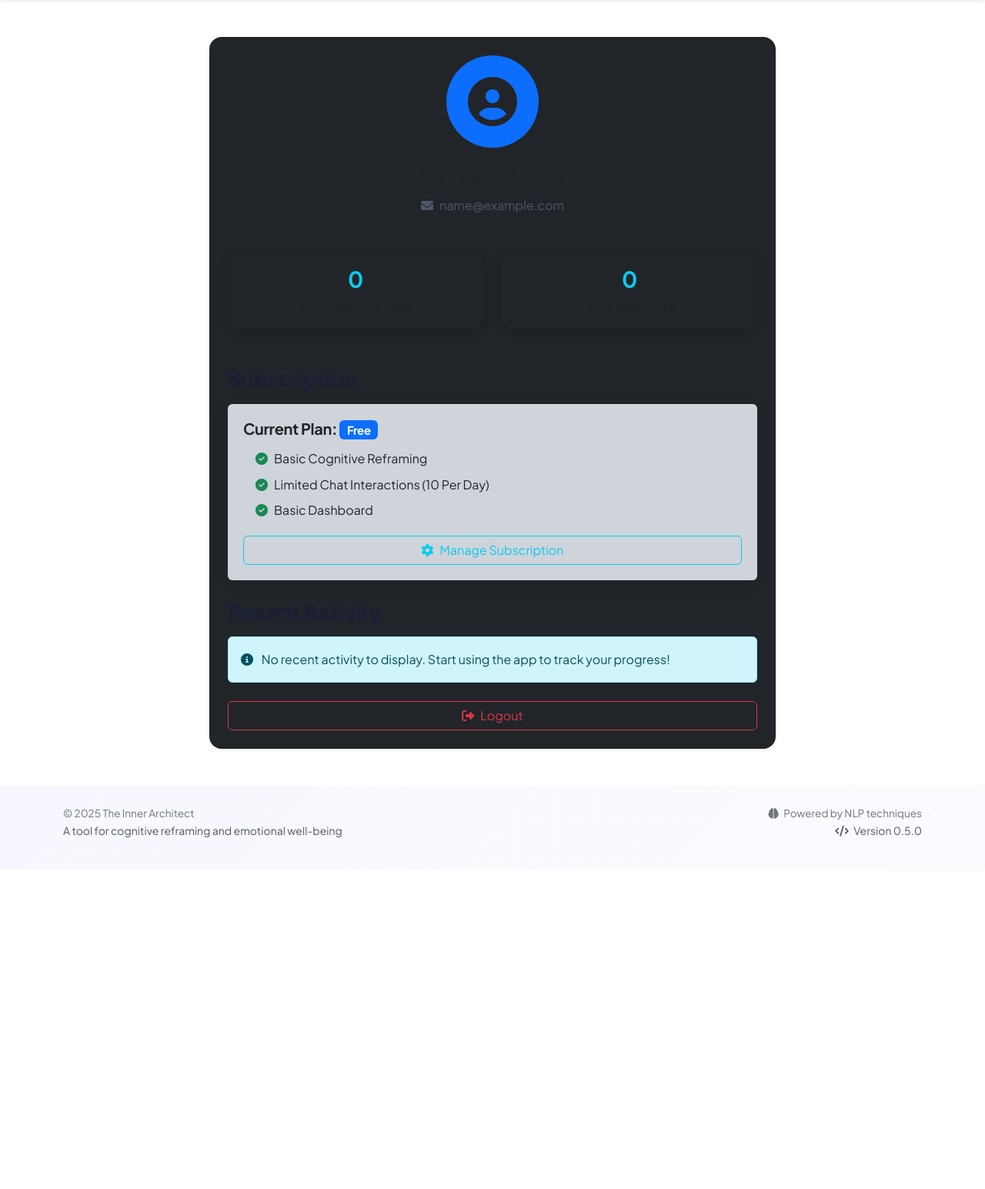
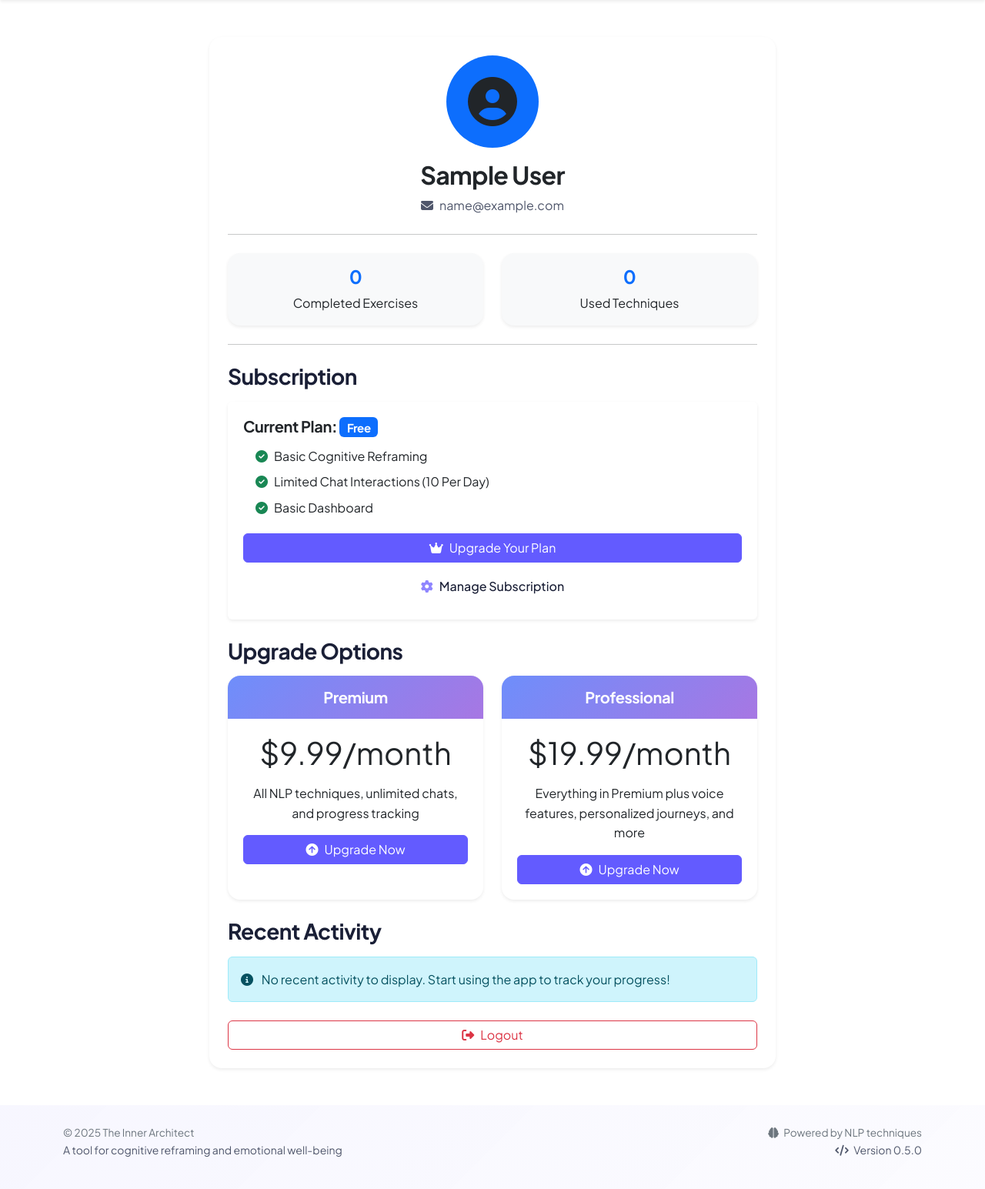
Before and after one commit to jahboukie/innerarchitect, a Flask app: page /profile in a window 1280 px wide. Shown: the part 75-1620 px from the top of the page at 77% size. Before the commit the page ends 1164 px from the top, so only its background shows below. Run offline with Flask 3, Linux system fonts and the light colour scheme; the visitor is signed in with stand-in values (Sample User, id 1); data comes from the database, SQL or seed files in the repository; data that the repository does not hold is empty; parts of the project's set-up code (start-up, migrations or seed data) failed here and were passed over.

Commit message:
Enhance profile page with subscription details and error handling
Implements subscription information display and SQLAlchemyError handling in the profile route, and displays upgrade options on profile.html.

Replit-Commit-Author: Agent
Replit-Commit-Session-Id: e8ae6b96-ce5d-4015-bb19-e7c0a889d7a9
Replit-Commit-Screenshot-Url: https://storage.googleapis.com/screenshot-production-us-central1/6d9b3c89-b05b-4ba5-b091-f0debd316418/092e4f6b-5bb4-43a4-897d-ff83c4cef026.jpg

```diff
--- a/app.py
+++ b/app.py
@@ -10,6 +10,7 @@ from flask_login import current_user, login_required, logout_user, login_user
 from openai import OpenAI
 import stripe
 from werkzeug.middleware.proxy_fix import ProxyFix
+from sqlalchemy.exc import SQLAlchemyError
 
 # Import email authentication modules
 from forms import LoginForm, RegistrationForm, RequestResetForm, ResetPasswordForm
@@ -470,76 +471,137 @@ def profile():
     """
     User profile page.
     """
-    # Get user stats
-    exercise_count = NLPExerciseProgress.query.filter_by(
-        user_id=current_user.id,
-        completed=True
-    ).count()
-
-    # Get unique techniques used
-    techniques = TechniqueEffectiveness.query.filter_by(
-        user_id=current_user.id
-    ).with_entities(TechniqueEffectiveness.technique).distinct().count()
-
-    # Get subscription info using the subscription manager
-    from subscription_manager import get_subscription_details
-
-    # Get detailed subscription information
-    subscription_details = get_subscription_details(current_user.id)
-
-    # Format for template display
-    subscription_info = {
-        'plan_name': subscription_details['plan_name'].capitalize(),
-        'status': subscription_details['status'],
-        'current_period_end': subscription_details.get('current_period_end'),
-        'features': []
-    }
-
-    # Format features for display
-    for feature in subscription_details['features']:
-        # Convert snake_case to readable text
-        readable_feature = feature.replace('_', ' ').title()
-        subscription_info['features'].append(readable_feature)
-
-    # Get recent activity (last 5 items)
-    recent_chats = ChatHistory.query.filter_by(
-        user_id=current_user.id
-    ).order_by(ChatHistory.created_at.desc()).limit(3).all()
-
-    recent_exercises = NLPExerciseProgress.query.filter_by(
-        user_id=current_user.id
-    ).order_by(NLPExerciseProgress.started_at.desc()).limit(2).all()
-
-    # Format for display
-    activity = []
-
-    for chat in recent_chats:
-        activity.append({
-            'title': 'Chat Interaction',
-            'description': f"Used technique: {chat.nlp_technique or 'None'}",
-            'date': chat.created_at.strftime('%b %d, %Y')
-        })
-
-    for ex in recent_exercises:
-        status = "Completed" if ex.completed else f"In Progress (Step {ex.current_step})"
-        exercise = NLPExercise.query.get(ex.exercise_id)
-        if exercise:
-            activity.append({
-                'title': f"Exercise: {exercise.title}",
-                'description': f"Status: {status}",
-                'date': ex.started_at.strftime('%b %d, %Y')
-            })
-
-    # Sort by date (newest first)
-    activity.sort(key=lambda x: x['date'], reverse=True)
-
-    return render_template(
-        'profile.html',
-        exercise_count=exercise_count,
-        technique_count=techniques,
-        recent_activity=activity,
-        subscription=subscription_info
-    )
+    try:
+        # Get subscription info using the subscription manager
+        from subscription_manager import get_subscription_details
+
+        # Get detailed subscription information
+        subscription_details = get_subscription_details(current_user.id)
+
+        # Format for template display
+        subscription_info = {
+            'plan_name': subscription_details['plan_name'].capitalize(),
+            'status': subscription_details['status'],
+            'current_period_end': subscription_details.get('current_period_end'),
+            'features': [],
+            'available_plans': [
+                {
+                    'name': 'Premium',
+                    'price': '$9.99/month',
+                    'description': 'All NLP techniques, unlimited chats, and progress tracking',
+                    'plan_id': 'premium'
+                },
+                {
+                    'name': 'Professional',
+                    'price': '$19.99/month',
+                    'description': 'Everything in Premium plus voice features, personalized journeys, and more',
+                    'plan_id': 'professional'
+                }
+            ]
+        }
+
+        # Format features for display
+        for feature in subscription_details['features']:
+            # Convert snake_case to readable text
+            readable_feature = feature.replace('_', ' ').title()
+            subscription_info['features'].append(readable_feature)
+
+        # Safely handle stats with error catching for type mismatches
+        try:
+            # Get user stats
+            exercise_count = NLPExerciseProgress.query.filter_by(
+                user_id=current_user.id,
+                completed=True
+            ).count()
+        except (ValueError, TypeError, SQLAlchemyError) as e:
+            error(f"Error getting exercise count: {str(e)}")
+            exercise_count = 0
+
+        try:
+            # Get unique techniques used
+            techniques = TechniqueEffectiveness.query.filter_by(
+                user_id=current_user.id
+            ).with_entities(TechniqueEffectiveness.technique).distinct().count()
+        except (ValueError, TypeError, SQLAlchemyError) as e:
+            error(f"Error getting technique count: {str(e)}")
+            techniques = 0
+
+        # Get recent activity with error handling
+        activity = []
+
+        try:
+            # Get recent activity (last 5 items)
+            recent_chats = ChatHistory.query.filter_by(
+                user_id=current_user.id
+            ).order_by(ChatHistory.created_at.desc()).limit(3).all()
+
+            for chat in recent_chats:
+                activity.append({
+                    'title': 'Chat Interaction',
+                    'description': f"Used technique: {chat.nlp_technique or 'None'}",
+                    'date': chat.created_at.strftime('%b %d, %Y')
+                })
+        except (ValueError, TypeError, SQLAlchemyError) as e:
+            error(f"Error getting recent chats: {str(e)}")
+
+        try:
+            recent_exercises = NLPExerciseProgress.query.filter_by(
+                user_id=current_user.id
+            ).order_by(NLPExerciseProgress.started_at.desc()).limit(2).all()
+
+            for ex in recent_exercises:
+                status = "Completed" if ex.completed else f"In Progress (Step {ex.current_step})"
+                exercise = NLPExercise.query.get(ex.exercise_id)
+                if exercise:
+                    activity.append({
+                        'title': f"Exercise: {exercise.title}",
+                        'description': f"Status: {status}",
+                        'date': ex.started_at.strftime('%b %d, %Y')
+                    })
+        except (ValueError, TypeError, SQLAlchemyError) as e:
+            error(f"Error getting recent exercises: {str(e)}")
+
+        # Sort by date (newest first)
+        if activity:
+            activity.sort(key=lambda x: x['date'], reverse=True)
+
+        return render_template(
+            'profile.html',
+            exercise_count=exercise_count,
+            technique_count=techniques,
+            recent_activity=activity,
+            subscription=subscription_info,
+            show_upgrade=True
+        )
+
+    except Exception as e:
+        error_type = type(e).__name__
+        error(f"Profile page error ({error_type}): {str(e)}")
+        return render_template(
+            'profile.html',
+            error=True,
+            error_message=str(e),
+            subscription={
+                'plan_name': current_user.subscription_plan or 'Free',
+                'status': 'active',
+                'features': [],
+                'available_plans': [
+                    {
+                        'name': 'Premium',
+                        'price': '$9.99/month',
+                        'description': 'All NLP techniques, unlimited chats, and progress tracking',
+                        'plan_id': 'premium'
+                    },
+                    {
+                        'name': 'Professional',
+                        'price': '$19.99/month',
+                        'description': 'Everything in Premium plus voice features, personalized journeys, and more',
+                        'plan_id': 'professional'
+                    }
+                ]
+            },
+            show_upgrade=True
+        )
 
 # Landing page route
 @app.route('/landing')
--- a/templates/profile.html
+++ b/templates/profile.html
@@ -6,8 +6,16 @@
 <div class="container my-5">
     <div class="row">
         <div class="col-lg-8 mx-auto">
-            <div class="card bg-dark shadow-sm border-0 rounded-4">
+            <div class="card shadow-sm border-0 rounded-4">
                 <div class="card-body p-4">
+                    {% if error %}
+                    <div class="alert alert-warning">
+                        <i class="fas fa-exclamation-triangle me-2"></i>
+                        {{ g.translate('profile_error_notice', 'Some profile data could not be loaded. Technical details:') }}
+                        <code>{{ error_message }}</code>
+                    </div>
+                    {% endif %}
+
                     <div class="text-center mb-4">
                         {% if current_user.profile_image_url %}
                         <img src="{{ current_user.profile_image_url }}" alt="Profile" class="rounded-circle mb-3" style="width: 120px; height: 120px; object-fit: cover;">
@@ -20,7 +28,7 @@
                             {% if current_user.first_name or current_user.last_name %}
                                 {{ current_user.first_name or '' }} {{ current_user.last_name or '' }}
                             {% else %}
-                                {{ g.translate('replit_user', 'Replit User') }}
+                                {{ g.translate('replit_user', 'User') }}
                             {% endif %}
                         </h2>
                         {% if current_user.email %}
@@ -34,14 +42,14 @@
 
                     <div class="row g-4">
                         <div class="col-md-6">
-                            <div class="card bg-dark text-center h-100 border-0 p-3 practice-stats-card">
-                                <h4 class="text-info" id="total-exercises">{{ exercise_count }}</h4>
+                            <div class="card text-center h-100 border-0 p-3 shadow-sm bg-light">
+                                <h4 class="text-primary" id="total-exercises">{{ exercise_count }}</h4>
                                 <p class="mb-0">{{ g.translate('completed_exercises', 'Completed Exercises') }}</p>
                             </div>
                         </div>
                         <div class="col-md-6">
-                            <div class="card bg-dark text-center h-100 border-0 p-3 practice-stats-card">
-                                <h4 class="text-info" id="total-techniques">{{ technique_count }}</h4>
+                            <div class="card text-center h-100 border-0 p-3 shadow-sm bg-light">
+                                <h4 class="text-primary" id="total-techniques">{{ technique_count }}</h4>
                                 <p class="mb-0">{{ g.translate('used_techniques', 'Used Techniques') }}</p>
                             </div>
                         </div>
@@ -50,7 +58,7 @@
                     <hr class="my-4">
 
                     <h3 class="mb-3">{{ g.translate('subscription', 'Subscription') }}</h3>
-                    <div class="card bg-dark-subtle border-0 mb-4 rounded">
+                    <div class="card shadow-sm border-0 mb-4 rounded">
                         <div class="card-body">
                             <div class="d-flex justify-content-between align-items-center mb-2">
                                 <h5 class="card-title mb-0">{{ g.translate('current_plan', 'Current Plan') }}: <span class="badge bg-primary">{{ subscription.plan_name }}</span></h5>
@@ -68,24 +76,50 @@
                             </ul>
 
                             <div class="d-grid gap-2 mt-3">
-                                {% if subscription.plan_name == 'free' %}
+                                {% if subscription.plan_name|lower == 'free' %}
                                 <a href="{{ url_for('landing') }}" class="btn btn-primary">
                                     <i class="fas fa-crown me-2"></i>{{ g.translate('upgrade_plan', 'Upgrade Your Plan') }}
                                 </a>
                                 {% endif %}
-                                <a href="{{ url_for('manage_subscription') }}" class="btn btn-outline-info">
+                                <a href="{{ url_for('manage_subscription') }}" class="btn btn-outline-secondary">
                                     <i class="fas fa-cog me-2"></i>{{ g.translate('manage_subscription', 'Manage Subscription') }}
                                 </a>
                             </div>
                         </div>
                     </div>
 
+                    {% if show_upgrade and subscription.plan_name|lower == 'free' %}
+                    <h3 class="mb-3">{{ g.translate('upgrade_options', 'Upgrade Options') }}</h3>
+                    <div class="row g-4 mb-4">
+                        {% for plan in subscription.available_plans %}
+                        <div class="col-md-6">
+                            <div class="card h-100 border-0 shadow-sm rounded-4">
+                                <div class="card-header bg-gradient-primary text-center py-3 border-0">
+                                    <h5 class="card-title mb-0 text-white">{{ plan.name }}</h5>
+                                </div>
+                                <div class="card-body">
+                                    <div class="text-center mb-3">
+                                        <span class="display-6">{{ plan.price }}</span>
+                                    </div>
+                                    <p class="card-text text-center mb-3">{{ plan.description }}</p>
+                                    <div class="d-grid">
+                                        <a href="{{ url_for('create_checkout', plan=plan.plan_id) }}" class="btn btn-primary">
+                                            <i class="fas fa-arrow-circle-up me-2"></i>{{ g.translate('upgrade_now', 'Upgrade Now') }}
+                                        </a>
+                                    </div>
+                                </div>
+                            </div>
+                        </div>
+                        {% endfor %}
+                    </div>
+                    {% endif %}
+
                     <h3 class="mb-3">{{ g.translate('recent_activity', 'Recent Activity') }}</h3>
 
                     {% if recent_activity %}
                     <div class="list-group bg-transparent">
                         {% for activity in recent_activity %}
-                        <div class="list-group-item bg-dark-subtle border-0 mb-2 rounded">
+                        <div class="list-group-item shadow-sm border-0 mb-2 rounded bg-light">
                             <div class="d-flex w-100 justify-content-between">
                                 <h5 class="mb-1">{{ activity.title }}</h5>
                                 <small class="text-muted">{{ activity.date }}</small>
@@ -102,13 +136,25 @@
                     {% endif %}
 
                     <div class="d-grid mt-4">
+                        {% if current_user.auth_provider == 'email' %}
+                        <a href="{{ url_for('email_logout') }}" class="btn btn-outline-danger">
+                            <i class="fas fa-sign-out-alt me-2"></i>{{ g.translate('logout', 'Logout') }}
+                        </a>
+                        {% else %}
                         <a href="{{ url_for('replit_auth.logout') }}" class="btn btn-outline-danger">
                             <i class="fas fa-sign-out-alt me-2"></i>{{ g.translate('logout', 'Logout') }}
                         </a>
+                        {% endif %}
                     </div>
                 </div>
             </div>
         </div>
     </div>
 </div>
+
+<style>
+.bg-gradient-primary {
+    background: linear-gradient(135deg, #6e8efb 0%, #a777e3 100%);
+}
+</style>
 {% endblock %}
```
